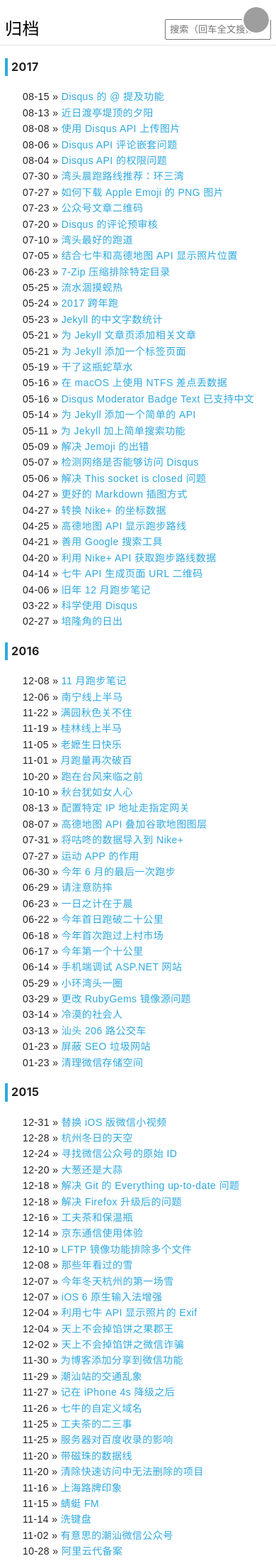
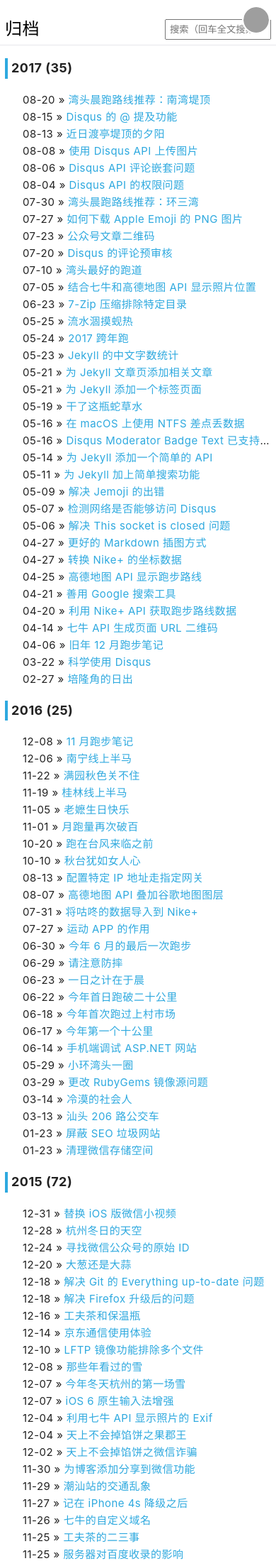
Before and after one commit to fooleap/fooleap.github.io, a Jekyll site: the page built from pages/archive.md, in a window 390 px wide. Shown: the top 2199 px of the page at 71% size. Built offline with Jekyll 4.4.1, drawn with Linux system fonts in a browser that asks for light colours; some of the changed text lies outside the part shown; grey boxes are pictures that could not be loaded.

Commit message:
湾头晨跑路线推荐：南湾堤顶

```diff
--- a/_includes/head.html
+++ b/_includes/head.html
@@ -5,6 +5,7 @@
     data-tags="{{ page.tags | join: "," }}"
     data-layout="{{ page.layout }}"
     data-id="{{ page.id }}"
+    data-title="{{ page.title }}"
     data-category="{{ page.category }}"
     data-tongji="{{ site.tongji }}"
     data-analytics='{{ site.analytics }}'
--- /dev/null
+++ b/_posts/2017-08-20-running-on-the-nanwan-levee.md
@@ -0,0 +1,79 @@
+---
+layout: post
+title: "湾头晨跑路线推荐：南湾堤顶"
+date: 2017-08-20 17:19:36+0800
+description: "这个炎热的夏天，水边自然比起钢筋水泥环绕要凉爽一些，若能在水边跑步最好不过，海边太远，那只能选择江边。在韩江的湾头段，沿岸几乎都是南湾村的，故这次我要推荐的晨跑路线是南湾堤顶。"
+thumb: IMG_PATH/running-on-the-nanwan-levee-06.jpg
+wechat: https://mp.weixin.qq.com/s/FlarX4_znLl0tUxcaSD4rQ
+category: life
+tags: [潮汕, 湾头, 跑步]
+---
+
+昔日，湾头几乎是四面环水，可以想象当时自然环境应该很不错，就是交通不便。如今，大多数溪流、池塘已被填。湾头较大的亲水区域，除了海墘，恐怕也只有韩江大堤上。不单湾头是这样，整个澄海亦然。
+
+这个炎热的夏天，水边自然比起钢筋水泥环绕要凉爽一些，若能在水边跑步最好不过，海边太远，那只能选择江边。在韩江的湾头段，沿岸几乎都是南湾村的，故这次我要推荐的晨跑路线是南湾堤顶。
+
+湾头大多数区域离南湾堤顶还是有点距离的，好在有[前文](/run-around-sanwan.html)提到的南湾环乡路。无论是哪，都能通过南湾环乡路，很好的衔接跑到南湾堤顶（即在六联关往南过桥，再过莲南路，直杀堤顶）。
+
+南湾堤顶路并没有上游渡亭段那么好，有硬化的路面。南湾堤顶都是土路，下起雨来泥泞不堪，但在不下雨的情况下，环境尚可。我想要推荐跑的南湾堤顶，仅仅只是一小段路，并非全路段。具体的路段在 Google Earth 显示如下图：
+
+![南湾堤顶较适合跑步的路段][p1]
+
+如果你能访问 Google，可以通过这条链接查看：[南湾堤顶较适合跑步的路段](https://drive.google.com/open?id=1aZC4Eg2uYl6REbBsh8Iy4t84h8o&usp=sharing)
+
+以上路段具体位置为：鹏程加油站对面小路上堤，往西边（上游）一直到大关（大树）这一段。Google Earth 显示的距离有 0.7 公里，即跑个来回就有 1.5 公里。若结合上堤之前跑的，大致跑个五公里也是松松。以下是鄙人于 8 月 4 日跑的路线：
+
+{% include media.html type="iframe" src="/running-map.html?id=43b414c703a049b8cc0eb1f1d540f25b2cb224fe57dd4b575fc70cd33b1ce5ec" %}
+
+选择此路段的原因：
+
+1. 离居民区近。夏天清晨有不少老人在那晨练，亦有一些跑去那边下水游泳，是较为热闹的一段路。
+2. 环境好。在开头已经说过，近水，堤顶路两边植物也多，跑起步还是很舒服的。
+
+此路段缺点：
+
+1. 堤顶无遮无闸。对时间要求比较苛刻，目前这个季节，一般要在清晨六点以前，才不会被太阳晒到，如果六点才跑过去，大概一路会碰到不少回家的人。
+2. 可能会有狗。不必多说，但碰到的几率不高。
+
+以下是晒图时间，基本是最近几次跑堤顶所拍的。
+
+![原大关渡附近][p2]
+
+![大关附近][p3]
+
+![莲阳河（韩江）][p4]
+
+![莲阳河][p5]
+
+以上两张是在堤上东南方向拍。
+
+![海绵宝宝][p6]
+
+![哆啦A梦][p7]
+
+也不知道是谁，在哪里捡的一些毛绒玩具挂在堤顶的树上。
+
+![六点的太阳][p8]
+
+六点左右的太阳就是这样的，刚从遮挡的建筑物爬上来，我在往回跑。
+
+晚上就不适合跑步啦，全路段无路灯，但可以去那吹吹风啊，可以拍照啊，长曝光，星轨、夜景啊。
+
+![星轨][p9]
+
+![莲阳河][p10]
+
+**本文历史**
+
+* 2017 年 08 月 20 日 完成初稿
+
+[p1]: {{ site.IMG_PATH }}/running-on-the-nanwan-levee-01.jpg?imageView2/2/w/960 "南湾堤顶较适合跑步的路段"
+[p2]: {{ site.IMG_PATH }}/running-on-the-nanwan-levee-02.jpg_640 "原大关渡附近"
+[p3]: {{ site.IMG_PATH }}/running-on-the-nanwan-levee-03.jpg_640 "大关附近"
+[p4]: {{ site.IMG_PATH }}/running-on-the-nanwan-levee-04.jpg_640 "莲阳河（韩江）"
+[p5]: {{ site.IMG_PATH }}/running-on-the-nanwan-levee-05.jpg_640 "莲阳河"
+[p6]: {{ site.IMG_PATH }}/running-on-the-nanwan-levee-06.jpg_640 "海绵宝宝"
+[p7]: {{ site.IMG_PATH }}/running-on-the-nanwan-levee-07.jpg_640 "哆啦A梦"
+[p8]: {{ site.IMG_PATH }}/running-on-the-nanwan-levee-08.jpg_640 "六点的太阳"
+[p9]: {{ site.IMG_PATH }}/running-on-the-nanwan-levee-09.jpg_640 "星轨"
+[p10]: {{ site.IMG_PATH }}/running-on-the-nanwan-levee-10.jpg_640 "长曝光的莲阳河"
--- a/pages/archive.md
+++ b/pages/archive.md
@@ -4,16 +4,29 @@
 title: 归档
 tags: [归档]
 ---
+{% for post in site.posts reversed %}
+    {% assign year = post.date | date: '%Y' %}
+    {% assign nyear = post.next.date | date: '%Y' %}
+    {% if year != nyear %}
+        {% assign count = count | append: ', ' %}
+        {% assign counts = counts | append: count %}
+        {% assign count = 1 %}
+    {% else %}
+        {% assign count = count | plus: 1 %}
+    {% endif %}
+{% endfor %}
+
+{% assign counts = counts | split: ', ' | reverse %}
+{% assign i = 0 %}
 
 {% for post in site.posts %}
-{% unless post %}
+{% assign year = post.date | date: '%Y' %}
+{% assign nyear = post.next.date | date: '%Y' %}
+{% if year != nyear %}
+## {{ post.date | date: '%Y' }} ({{ counts[i] }})
+{:.archive-title}
+{% assign i = i | plus: 1 %}
 {% else %}
-{% capture year %}{{ post.date | date: '%Y' }}{% endcapture %}
-{% capture nyear %}{{ post.next.date | date: '%Y' }}{% endcapture %}
-{% if year != nyear %}
-## {{ post.date | date: '%Y' }}
-{:class="archive-title"}
 {% endif %}
-{% endunless %}
-* {{ post.date | date: "%m-%d" }} &raquo; [{{ post.title }}]({{ post.url }} "{{ post.title }}"){:.archive-item-link}
+* {{ post.date | date: '%m-%d' }} &raquo; [{{ post.title }}]({{ post.url }} "{{ post.title }}"){:.archive-item-link}
 {% endfor %}
--- a/src/sass/media.scss
+++ b/src/sass/media.scss
@@ -1,13 +1,10 @@
 @charset "utf-8";
 // Firefox hack
 @media screen and (min--moz-device-pixel-ratio:0) {
-    body {
-        font: 14px/1.6 "Helvetica Neue", Helvetica, Arial, "微软雅黑", "Microsoft YaHei", sans-serif;
-    }
 }
 @media screen and(max-width: 768px) {
     .page-main{
-        margin: 0;
+        margin: 0!important;
     }
 }
 @media screen and(max-width: 450px) {
--- a/src/sass/style.scss
+++ b/src/sass/style.scss
@@ -37,6 +37,10 @@
 
 img{
     max-width: 100%;
+    image-rendering:   -o-crisp-edges;         /* Opera */
+    image-rendering: -webkit-optimize-contrast;/* Webkit (non-standard naming) */
+    image-rendering: crisp-edges;
+    -ms-interpolation-mode: nearest-neighbor;  /* IE (non-standard property) */
 }
 
 html {
@@ -53,7 +57,8 @@
     color: $default;
     background-color: $lightblue;
     overflow-y: scroll;
-    font: 14.5px/1.6 -apple-system, BlinkMacSystemFont, source-han-sans-simplified-c,"Helvetica Neue",Helvetica,Roboto,Arial,sans-serif;
+    font: 15px/1.6 -apple-system,BlinkMacSystemFont,"Helvetica Neue",Helvetica,Roboto,Arial,source-han-sans-simplified-c,sans-serif;
+    transition: font-family .3s;
 }
 
 .page-thumb {
@@ -161,7 +166,7 @@
         color: $lightgray;
         font-weight: 300;
         width: 100%;
-        font-size: 13px;
+        font-size: 14px;
     }
     .post-time {
         word-spacing: -1px;
@@ -206,7 +211,7 @@
         height: 50px;
         line-height: 25px;
         .post-item-title {
-            font-size: 14.5px;
+            font-size: 15px;
             color: $darkblue;
             font-weight: normal;
             height: 25px;
@@ -219,7 +224,7 @@
         .post-item-date {
             color: $lightgray;
             opacity: 0;
-            font-size: 13px;
+            font-size: 14px;
             transition: .5s all;
             &:not(:empty) {
                 opacity: 1;
@@ -232,7 +237,7 @@
         text-decoration: none;
         text-align: center;
         color: $white;
-        font: 600 14px/18px "Helvetica Neue",Helvetica, Arial;
+        font: 600 14px/18px Arial, Sans-serif;
         border-radius: 10px;
         width: 30px;
         height: 18px;
@@ -241,6 +246,9 @@
         &:not(:empty) {
             background-color: rgb(150, 215, 245);
             opacity: 1;
+        }
+        &[data-count="0"] {
+            opacity: 0;
         }
         &:hover {
             background-color: $darkblue;
@@ -258,7 +266,7 @@
 }
 .pagination-list {
     margin: 10px auto;
-    font-size: 13px;
+    font-size: 15px;
     list-style-type: none;
     overflow: hidden;
     display: flex;
@@ -290,8 +298,7 @@
     ul,
     ol {
       margin-left: 25px;
-      font-size: 14px;
-      font-family: Arial, sans-serif;
+      font-size: 15px;
     }
     >*{
         margin: 18px 0;
@@ -299,23 +306,23 @@
     h2 {
         border-left: 4px solid $darkblue;
         padding-left: 5px;
+        font-size: 18px;
+        &:hover:after, &:target:after{
+            content: " ¶";
+        }
+    }
+    h3 {
         font-size: 16px;
         &:hover:after, &:target:after{
             content: " ¶";
         }
     }
-    h3 {
-        font-size: 15px;
-        &:hover:after, &:target:after{
-            content: " ¶";
-        }
-    }
-    * a:not([href^="/"]):not([target="_blank"]){
+    * a:not([href*="blog.fooleap.org"]):not([href^="/"]):not([target="_blank"]){
         vertical-align:super;
         font-size: smaller;
     }
     blockquote {
-        font-size: 13px;
+        font-size: 14px;
         padding: 5px 10px;
         opacity: .6;
         border-left: 5px solid $darkgray;
```
Also changed, not shown: _drafts/2017-08-18-running-on-the-nanwan-levee.md (deleted, +0 -15 lines), pages/about.md (+1 -1 lines), src/main.js (+12 -2 lines), assets/main.min.css, assets/main.min.js.
